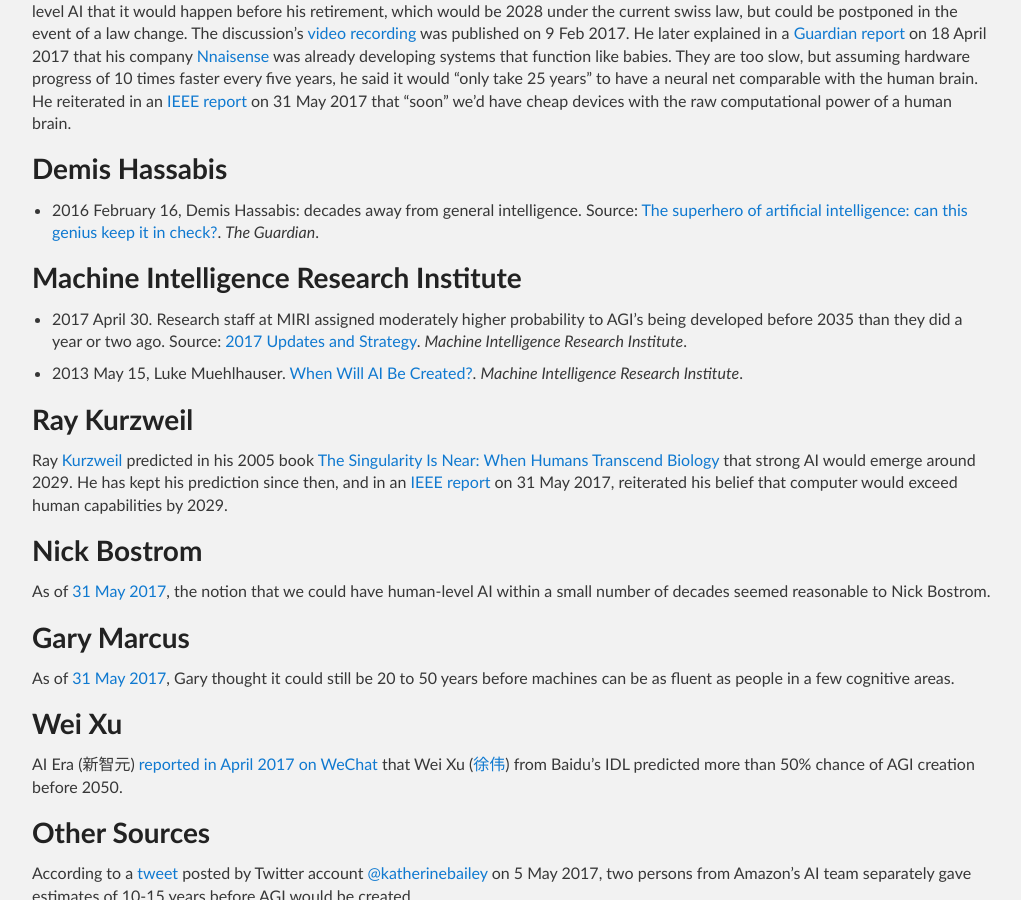
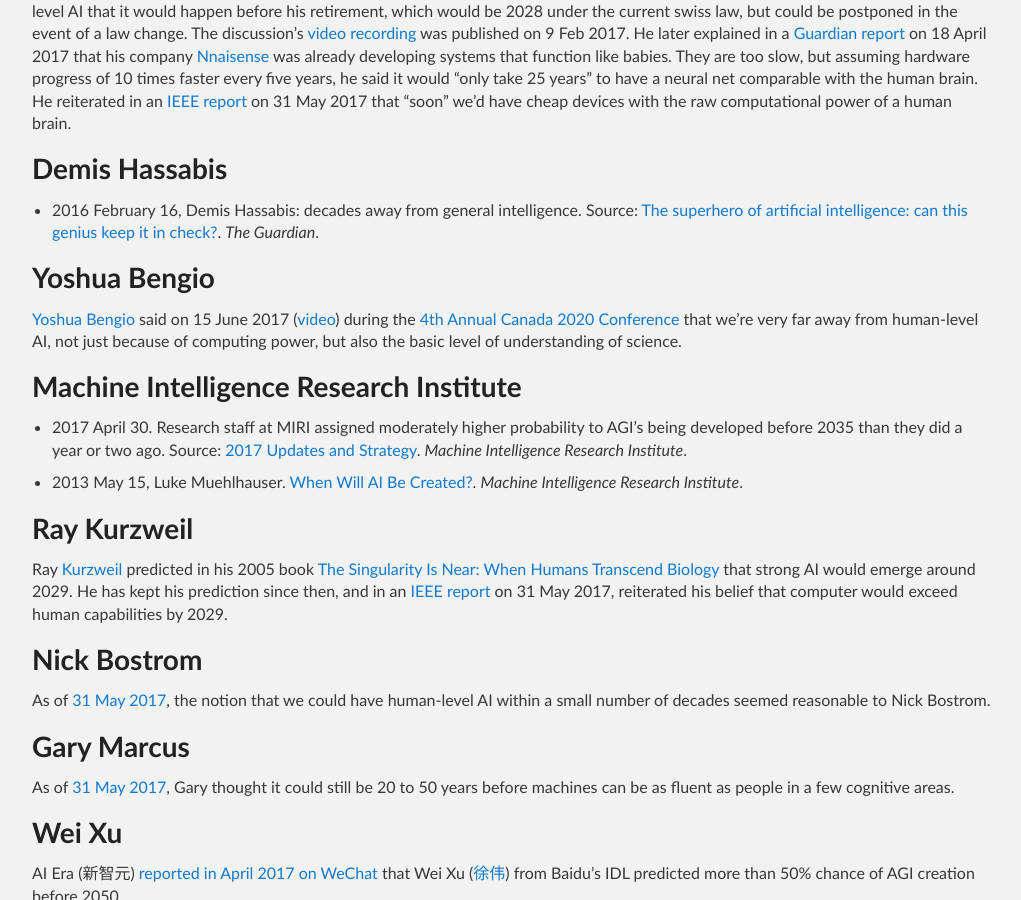
Before and after one commit to Tonywuhk/realai.org, a Jekyll site: the page built from timing.md, in a window 1280 px wide and 900 px high, scrolled down 771 px. Shown: the whole window, without its empty margins (128-1149 px from the left). Built offline with Jekyll 4.4.1, drawn with Linux system fonts in a browser that asks for light colours; our own code applies the rules of GitHub Pages for plain Markdown files; comment, search, counter and statistics services are not loaded; the repository's description, which GitHub fills in, is left out.

Commit message:
Update timing.md

```diff
--- a/timing.md
+++ b/timing.md
@@ -27,6 +27,10 @@
 ### Demis Hassabis
 
 * 2016 February 16, Demis Hassabis: decades away from general intelligence. Source: [The superhero of artificial intelligence: can this genius keep it in check?](https://www.theguardian.com/technology/2016/feb/16/demis-hassabis-artificial-intelligence-deepmind-alphago). *The Guardian*.
+
+### Yoshua Bengio
+
+[Yoshua Bengio](http://www.iro.umontreal.ca/~bengioy/yoshua_en/index.html) said on 15 June 2017 ([video](https://youtu.be/IZGobhDoBCg?t=5h27m5s)) during the [4th Annual Canada 2020 Conference](http://canada2020.ca/events/4th-annual-canada-2020-conference/) that we're very far away from human-level AI, not just because of computing power, but also the basic level of understanding of science.
 
 ### Machine Intelligence Research Institute
 
```
